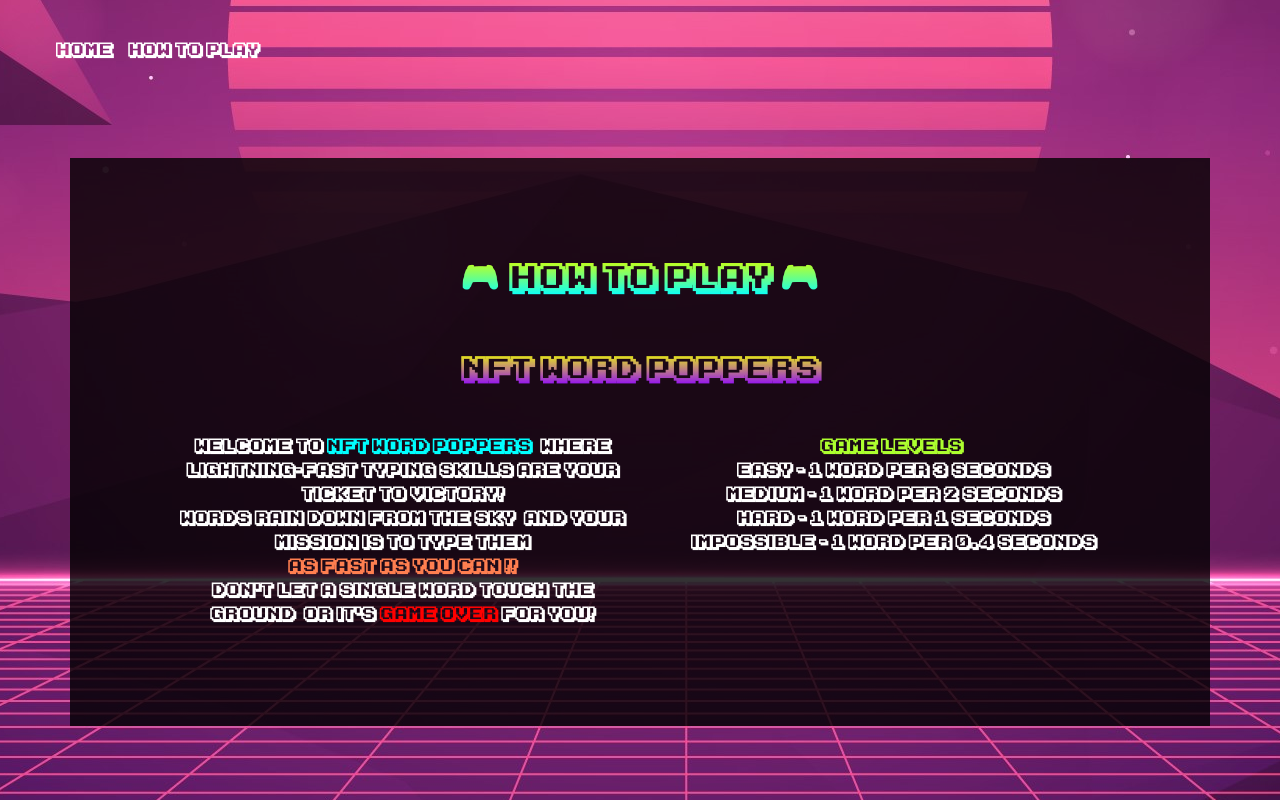
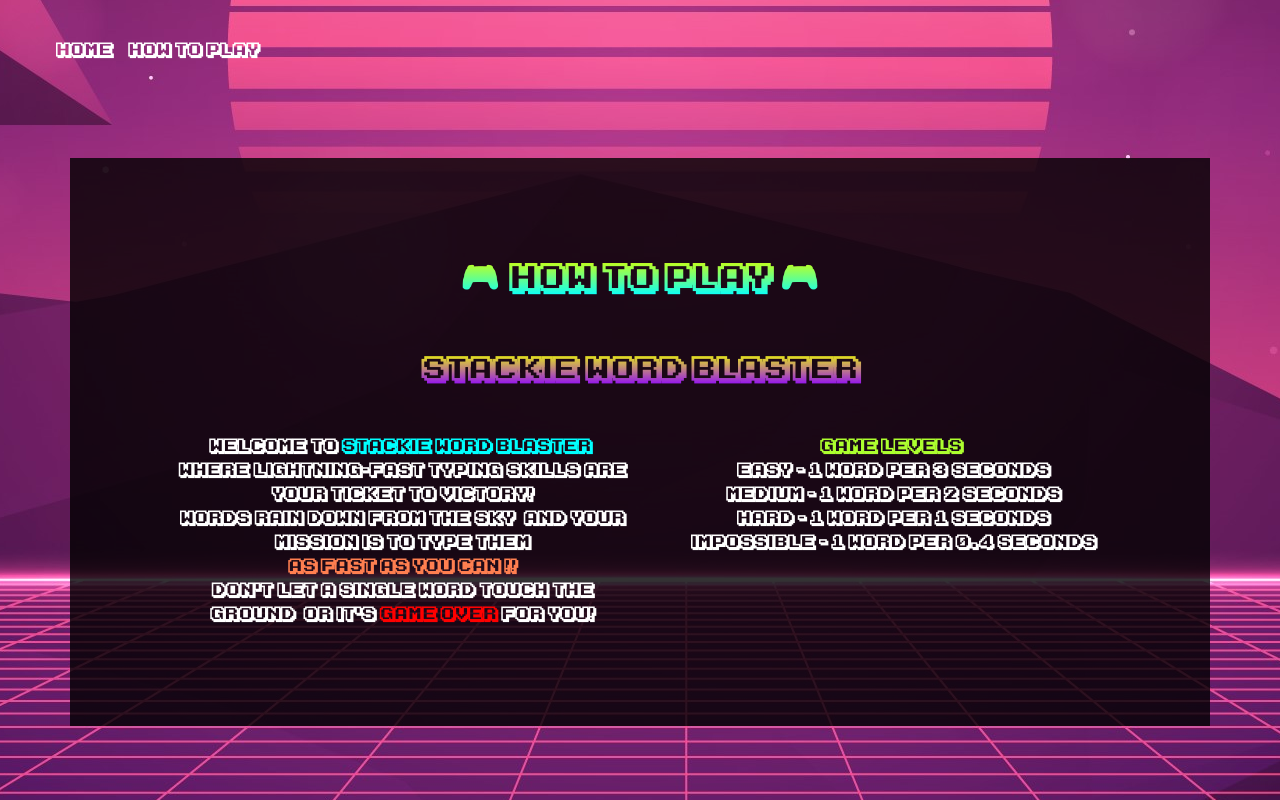
Before and after one commit to VivekNakrani/Stackie-Word-Blaster, a plain HTML site: page how.html in a window 1280 px wide. Drawn offline with nearby package versions, Linux system fonts and the light colour scheme.

Commit message:
Update how.html

```diff
--- a/how.html
+++ b/how.html
@@ -47,11 +47,11 @@
             <h2>🎮 HOW TO PLAY 🎮</h2>
           </div>
           <div class="col-12 mb-md-4">
-            <h3>  NFT Word Poppers </h3>
+            <h3>  Stackie Word Blaster </h3>
           </div>
           <div class="col-5 mt-3">
             <p>
-              Welcome to <span class="cyan">NFT Word Poppers</span>, where lightning-fast typing skills are your ticket to victory!
+              Welcome to <span class="cyan">Stackie Word Blaster</span>, where lightning-fast typing skills are your ticket to victory!
               <p>
                 Words rain down from the sky, and your mission is to type them
                 <p>
```
